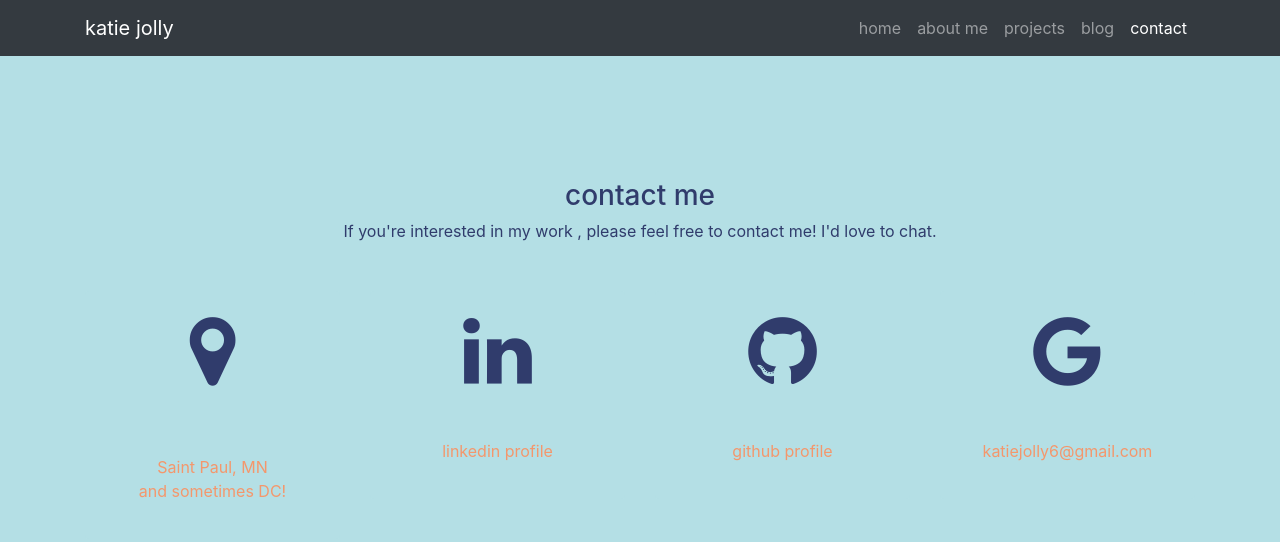
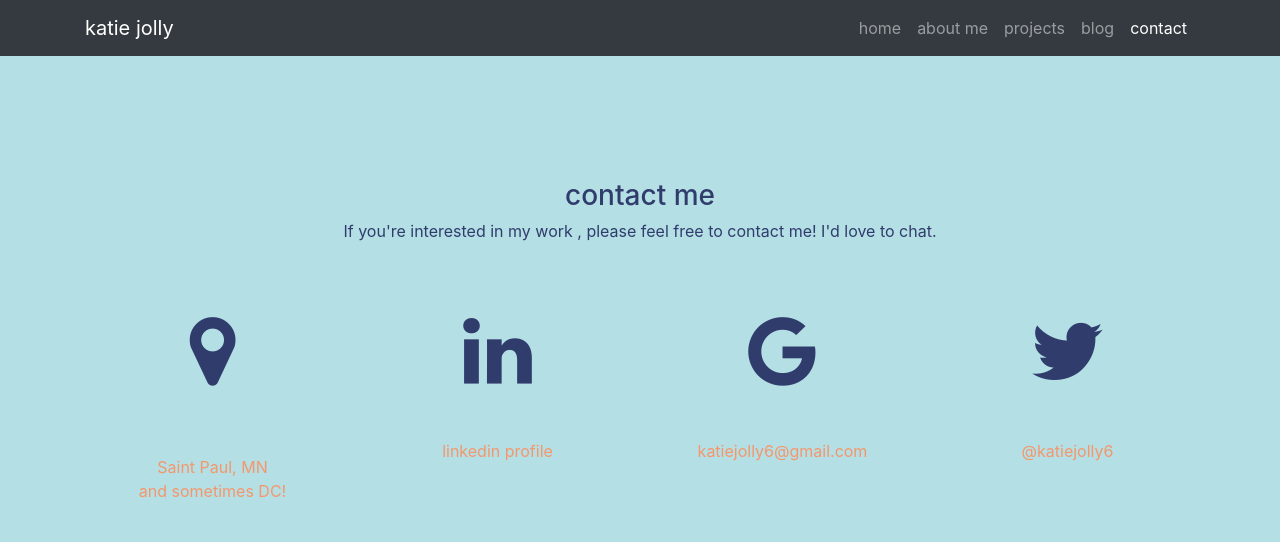
Before and after one commit to katiejolly/old-website, a website: page contact.html in a window 1280 px wide. Drawn offline with nearby package versions, Linux system fonts and the light colour scheme.

Commit message:
added twitter to contact page

```diff
--- a/contact.html
+++ b/contact.html
@@ -67,21 +67,22 @@
                   </div>
                 </div>
              </div>
+
              <div class="col-sm-12 col-md-6 col-lg-3 my-5">
                <div class="card border-0">
                   <div class="card-body text-center">
-                    <i class="fa fa-github fa-5x" aria-hidden="true"></i>
+                    <i class="fa fa-google fa-5x" aria-hidden="true"></i>
                     <h4 class="text-uppercase mb-5"></h4>
-                    <p><a href="https://www.github.com/katiejolly">github profile</a></p>
+                    <p><a href="mailto:katiejolly6@gmail.com">katiejolly6@gmail.com</a></p>
                   </div>
                 </div>
              </div>
              <div class="col-sm-12 col-md-6 col-lg-3 my-5">
                <div class="card border-0">
                   <div class="card-body text-center">
-                    <i class="fa fa-google fa-5x" aria-hidden="true"></i>
+                    <i class="fa fa-twitter fa-5x" aria-hidden="true"></i>
                     <h4 class="text-uppercase mb-5"></h4>
-                    <p><a href="mailto:katiejolly6@gmail.com">katiejolly6@gmail.com</a></p>
+                    <p><a href="https://twitter.com/katiejolly6">@katiejolly6</a></p>
                   </div>
                 </div>
              </div>
```
